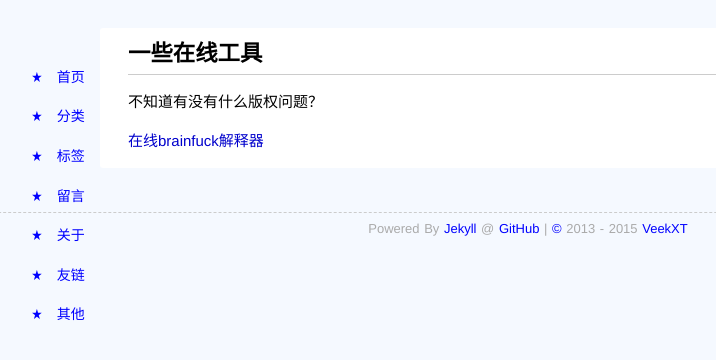
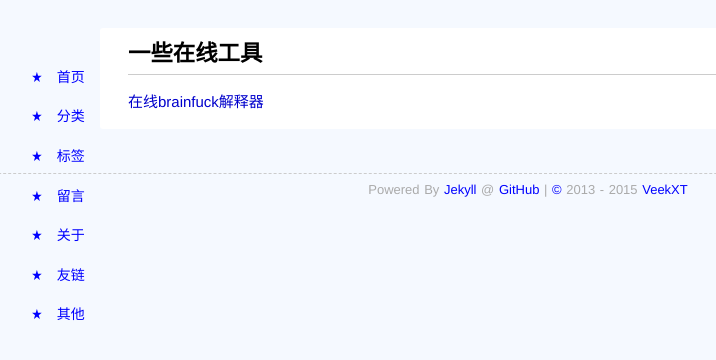
Before and after one commit to veekxt/one-point.github.io, a Jekyll site: the page built from other/webtools.md, in a window 1280 px wide. Shown: the top 360 px of the page, without its empty margins (112-828 px from the left). Built offline with Jekyll 4.4.1, drawn with Linux system fonts in a browser that asks for light colours; Markdown is read by kramdown in place of the engine named in the settings; comment, search, counter and statistics services are not loaded.

Commit message:
change tools

```diff
--- a/other/webtools.md
+++ b/other/webtools.md
@@ -4,6 +4,5 @@ layout: page
 comments: yes
 ---
 
-不知道有没有什么版权问题？
 
 [在线brainfuck解释器](http://{{ site.tkurl }}/other/tools/bf_js.html)
```
